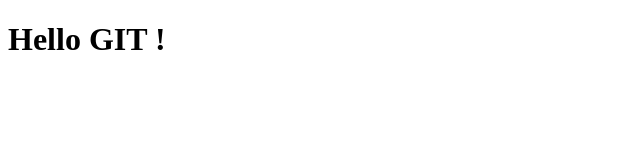
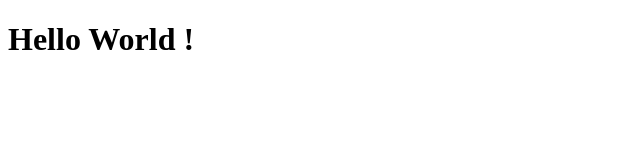
Before and after one commit to DanielLaga84/git-course-4, a plain HTML site: page index.html in a window 1280 px wide. Shown: the whole page, without its empty margins (0-640 px from the left). Drawn offline with Linux system fonts and the light colour scheme.

Commit message:
added word World !

```diff
--- a/index.html
+++ b/index.html
@@ -7,6 +7,6 @@
 
 </head>
 <body>
-    <H1>Hello GIT ! </H1>
+    <H1>Hello World ! </H1>
 </body>
 </html>
```
